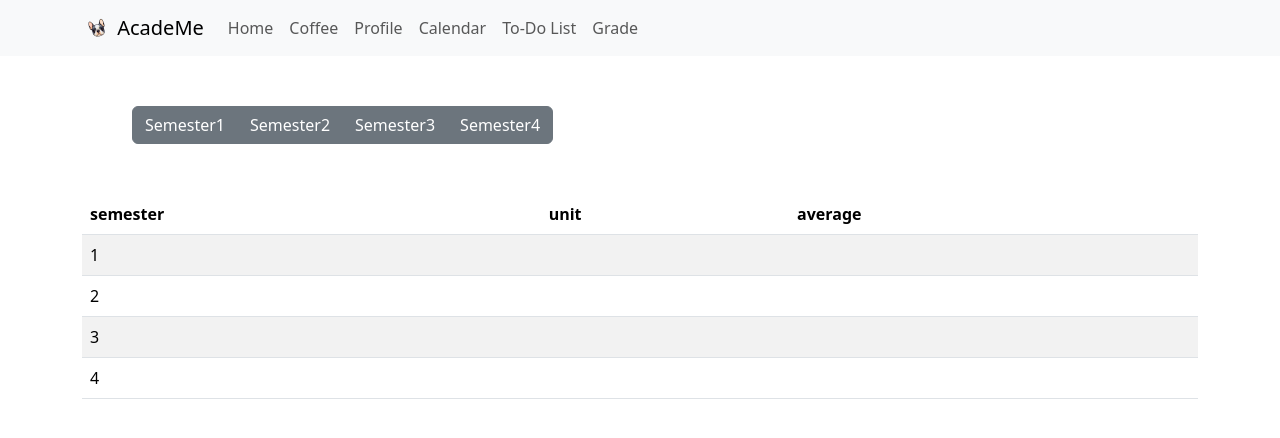
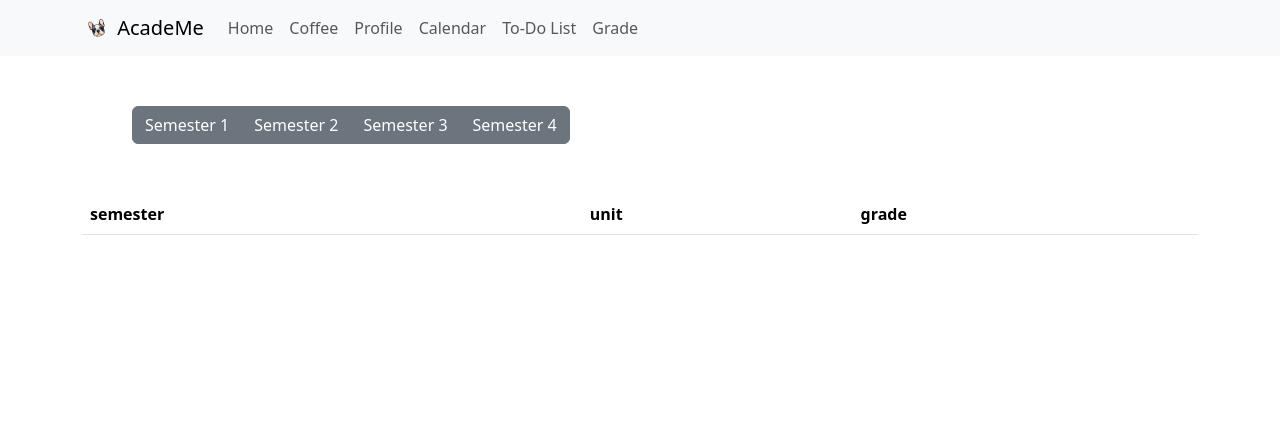
Before and after one commit to shihyihuang/shihyihuang.github.io, a React (Create React App) app in the folder academe/: page /grade in a window 1280 px wide. Shown: the top 438 px of the page. Built offline with nearby package versions, Linux system fonts and the light colour scheme.

Commit message:
improved grade

```diff
--- a/academe/src/Pages/grade.js
+++ b/academe/src/Pages/grade.js
@@ -7,7 +7,7 @@ import { useNavigate } from "react-router-dom";
 // localStorage.removeItem("unitAvg");
 const Grade = () => {
   const navigate = useNavigate();
-  const header = ["semester", "unit", "average"];
+  const header = ["semester", "unit", "grade"];
 
   const handleClick = (event) => {
     const id = event.target.id;
@@ -18,62 +18,27 @@ const Grade = () => {
     JSON.parse(localStorage.getItem("unitAvg")) || []
   );
 
-  const data = [];
-
   const retrieveOverallData = () => {
-    const sem1Unit = [];
-    const sem2Unit = [];
-    const sem3Unit = [];
-    const sem4Unit = [];
-    var sem1GradeSum = 0;
-    var sem2GradeSum = 0;
-    var sem3GradeSum = 0;
-    var sem4GradeSum = 0;
-    items.map((item) => {
+    const temp = {};
+    items.forEach((item) => {
       const semester = item.id.split("-")[0];
       const unit = item.id.split("-")[1];
-      switch (semester) {
-        case "sem1":
-          sem1Unit.push(unit);
-          sem1GradeSum += item.average;
-          break;
-        case "sem2":
-          sem2Unit.push(unit);
-          sem2GradeSum += item.average;
-          break;
-        case "sem3":
-          sem3Unit.push(unit);
-          sem3GradeSum += item.average;
-          break;
-        case "sem4":
-          sem4Unit.push(unit);
-          sem4GradeSum += item.average;
-          break;
-        default:
-          return [];
+
+      if (!temp[semester]) {
+        temp[semester] = { units: [], gradeSum: 0 };
       }
+      temp[semester].units.push(unit);
+      temp[semester].gradeSum += item.average;
     });
-    data.push({
-      semester: "1",
-      unit: sem1Unit.toString(),
-      average: Math.round((sem1GradeSum / sem1Unit.length) * 100) / 100,
-    });
-    data.push({
-      semester: "2",
-      unit: sem2Unit.toString(),
-      average: Math.round((sem2GradeSum / sem2Unit.length) * 100) / 100,
-    });
-    data.push({
-      semester: "3",
-      unit: sem3Unit.toString(),
-      average: Math.round((sem3GradeSum / sem3Unit.length) * 100) / 100,
-    });
-    data.push({
-      semester: "4",
-      unit: sem4Unit.toString(),
-      average: Math.round((sem4GradeSum / sem4Unit.length) * 100) / 100,
-    });
-    return data;
+
+    return Object.keys(temp).map((semester) => ({
+      semester: semester,
+      unit: temp[semester].units.join(", "),
+      grade:
+        Math.round(
+          (temp[semester].gradeSum / temp[semester].units.length) * 100
+        ) / 100,
+    }));
   };
 
   console.log("data: ", JSON.stringify(retrieveOverallData()));
@@ -83,6 +48,7 @@ const Grade = () => {
   };
 
   const renderRows = () => {
+    const data = retrieveOverallData();
     return data.map((item, dataIndex) => (
       <tr key={`row-${dataIndex}`}>
         {header.map((header, headerIndex) => (
@@ -100,7 +66,16 @@ const Grade = () => {
   return (
     <div className="container">
       <ButtonGroup aria-label="Basic example" style={{ margin: "50px" }}>
-        <Button variant="secondary" id="sem1" onClick={handleClick}>
+        {[1, 2, 3, 4].map((semester) => (
+          <Button
+            key={semester}
+            variant="secondary"
+            id={`sem${semester}`}
+            onClick={handleClick}>
+            Semester {semester}
+          </Button>
+        ))}
+        {/* <Button variant="secondary" id="sem1" onClick={handleClick}>
           Semester1
         </Button>
         <Button variant="secondary" id="sem2" onClick={handleClick}>
@@ -111,7 +86,7 @@ const Grade = () => {
         </Button>
         <Button variant="secondary" id="sem4" onClick={handleClick}>
           Semester4
-        </Button>
+        </Button> */}
       </ButtonGroup>
       <table className="table table-striped table-hover">
         <thead>
@@ -123,7 +98,62 @@ const Grade = () => {
   );
 };
 
-console.log("unitAvg: ", localStorage.getItem("unitAvg"));
-console.log("sem1: ", localStorage.getItem("sem1"));
+export default Grade;
 
-export default Grade;
+// const data = [];
+
+// const retrieveOverallData = () => {
+//   const sem1Unit = [];
+//   const sem2Unit = [];
+//   const sem3Unit = [];
+//   const sem4Unit = [];
+//   var sem1GradeSum = 0;
+//   var sem2GradeSum = 0;
+//   var sem3GradeSum = 0;
+//   var sem4GradeSum = 0;
+//   items.map((item) => {
+//     const semester = item.id.split("-")[0];
+//     const unit = item.id.split("-")[1];
+//     switch (semester) {
+//       case "sem1":
+//         sem1Unit.push(unit);
+//         sem1GradeSum += item.average;
+//         break;
+//       case "sem2":
+//         sem2Unit.push(unit);
+//         sem2GradeSum += item.average;
+//         break;
+//       case "sem3":
+//         sem3Unit.push(unit);
+//         sem3GradeSum += item.average;
+//         break;
+//       case "sem4":
+//         sem4Unit.push(unit);
+//         sem4GradeSum += item.average;
+//         break;
+//       default:
+//         return [];
+//     }
+//   });
+//   data.push({
+//     semester: "1",
+//     unit: sem1Unit.toString(),
+//     average: Math.round((sem1GradeSum / sem1Unit.length) * 100) / 100,
+//   });
+//   data.push({
+//     semester: "2",
+//     unit: sem2Unit.toString(),
+//     average: Math.round((sem2GradeSum / sem2Unit.length) * 100) / 100,
+//   });
+//   data.push({
+//     semester: "3",
+//     unit: sem3Unit.toString(),
+//     average: Math.round((sem3GradeSum / sem3Unit.length) * 100) / 100,
+//   });
+//   data.push({
+//     semester: "4",
+//     unit: sem4Unit.toString(),
+//     average: Math.round((sem4GradeSum / sem4Unit.length) * 100) / 100,
+//   });
+//   return data;
+// };
```
Also changed, not shown: academe/src/Components/handleAdd.js (deleted, +0 -82 lines).
